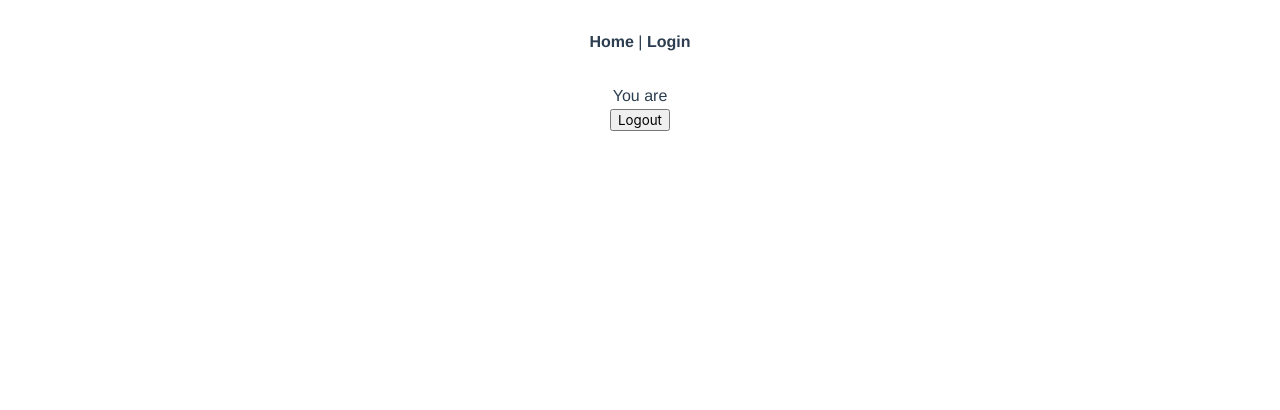
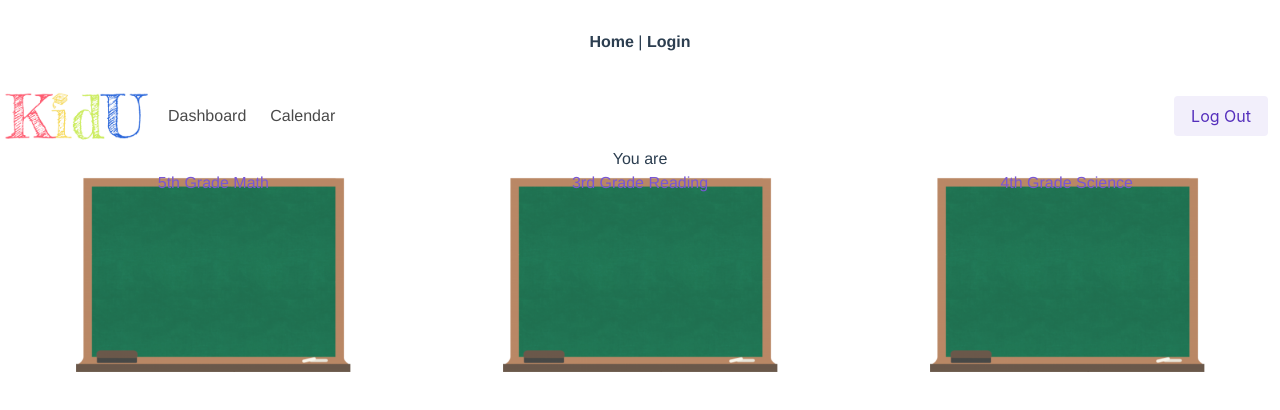
Before and after one commit to monsij/KidU, a Vue app: page /dashboard in a window 1280 px wide. Shown: the top 410 px of the page. Built offline with nearby package versions, Linux system fonts and the light colour scheme; what vuefire would draw is missing.

Commit message:
Classroom, dashboard nav

```diff
--- a/src/App.vue
+++ b/src/App.vue
@@ -2,7 +2,7 @@
   <div id="app">
     <div id="nav">
       <router-link to="/">Home</router-link> |
-      <router-link to="/login">Login</router-link>
+      <router-link to="Login">Login</router-link>
     </div>
     <router-view/>
   </div>
--- /dev/null
+++ b/src/components/ClassroomLink.vue
@@ -0,0 +1,39 @@
+<template>
+  <router-link :to="{ name: 'Classroom', params: { id: classroomId } }">
+    <div class="classroom-link">
+      <span>{{ name }}</span>
+      <img v-if="image" src="image" />
+    </div>
+  </router-link>
+</template>
+
+<script>
+export default {
+  name: 'ClassroomLink',
+  props: {
+    name: {
+      type: String,
+      required: true
+    },
+    image: {
+      type: String
+    },
+    classroomId: {
+      type: String,
+      required: true
+    }
+  }
+}
+</script>
+
+<style scoped>
+  a {
+    justify-content: center;
+  }
+  .classroom-link {
+    background-image: url('../assets/output-onlinepngtools_10.png');
+    background-size: cover;
+    width: 276px; /* 92px */
+    height: 201px; /* 67px */
+  }
+</style>
--- /dev/null
+++ b/src/components/Navbar.vue
@@ -0,0 +1,34 @@
+<template>
+  <b-navbar>
+    <template slot="brand">
+      <img src="../assets/brand.png" width="156" height="63" />
+    </template>
+    <template slot="start">
+      <b-navbar-item href="/dashboard">
+        Dashboard
+      </b-navbar-item>
+      <b-navbar-item href="/calendar">
+        Calendar
+      </b-navbar-item>
+    </template>
+    <template slot="end">
+      <b-navbar-item tag="div">
+        <b-button type="is-primary is-light" @click="logout">Log Out</b-button>
+      </b-navbar-item>
+    </template>
+  </b-navbar>
+</template>
+
+<script>
+import * as firebase from 'firebase/app';
+import 'firebase/auth';
+
+export default {
+  name: 'Navbar',
+  methods: {
+    logout() {
+      firebase.auth().signOut();
+    }
+  }
+}
+</script>
--- a/src/router/index.js
+++ b/src/router/index.js
@@ -30,8 +30,9 @@ const routes = [
     component: () => import('../views/Dashboard.vue')
   },
   {
-    path: '/classroom',
-    name: 'Classroom'
+    path: '/classroom/:id',
+    name: 'Classroom',
+    component: () => import('../views/Classroom.vue')
   },
   {
     path: '/calendar',
--- /dev/null
+++ b/src/views/Classroom.vue
@@ -0,0 +1,19 @@
+<template>
+    <div>{{ classroomId }}</div>
+</template>
+
+<script>
+export default {
+  name: 'Classroom',
+  data() {
+    return {
+
+    }
+  },
+  computed: {
+    classroomId() {
+      return this.$route.params.id
+    }
+  }
+}
+</script>
--- a/src/views/Dashboard.vue
+++ b/src/views/Dashboard.vue
@@ -1,23 +1,53 @@
 <template>
   <div>
+    <Navbar />
     <p>
       {{ this.$store.getters.getUserId }}
       You are {{ this.$store.getters.getUserType }}
     </p>
-    <button @click="logout">Logout</button>
+    <div class="wrapper">
+      <ClassroomLink
+        v-for="(classroom, index) in classrooms"
+        :key="index"
+        :name="classroom.name"
+        :classroomId="classroom.classroomId"
+      />
+    </div>
   </div>
 </template>
 
 <script>
-import * as firebase from 'firebase/app';
-import 'firebase/auth';
+import Navbar from '@/components/Navbar';
+import ClassroomLink from '@/components/ClassroomLink';
 
 export default {
   name: 'Dashboard',
-  methods: {
-    logout() {
-      firebase.auth().signOut();
+  components: {
+    Navbar,
+    ClassroomLink
+  },
+  data() {
+    return {
+      classrooms: [
+        { name: '5th Grade Math', classroomId: '10' },
+        { name: '3rd Grade Reading', classroomId: '255' },
+        { name: '4th Grade Science', classroomId: '1111' }
+      ]
     }
   }
 }
 </script>
+
+<style scoped>
+  .wrapper {
+    display: flex;
+    flex-direction: row;
+    flex-wrap: wrap;
+    justify-content: space-evenly;
+  }
+
+  .wrapper a {
+    display: flex;
+    flex: 1 1 auto;
+  }
+</style>
```
Also changed, not shown: src/assets/output-onlinepngtools_10.png (added).
